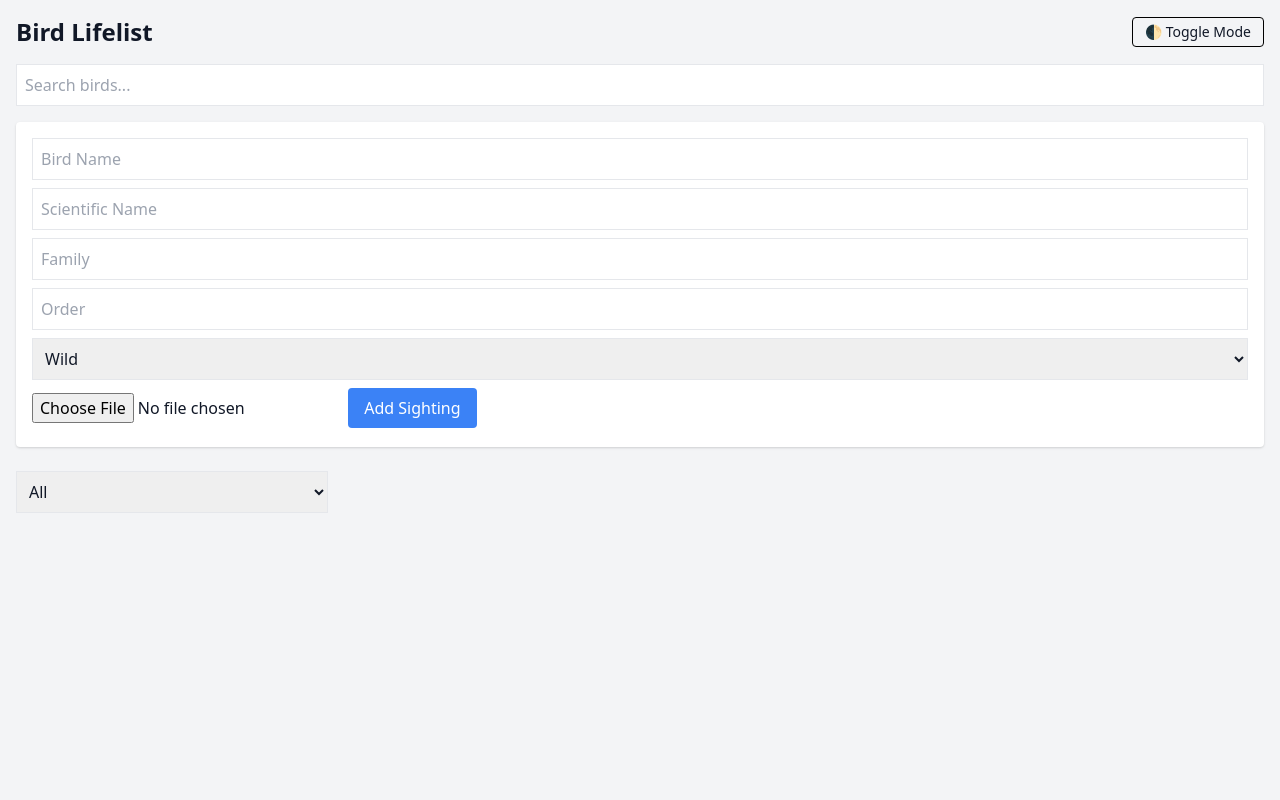
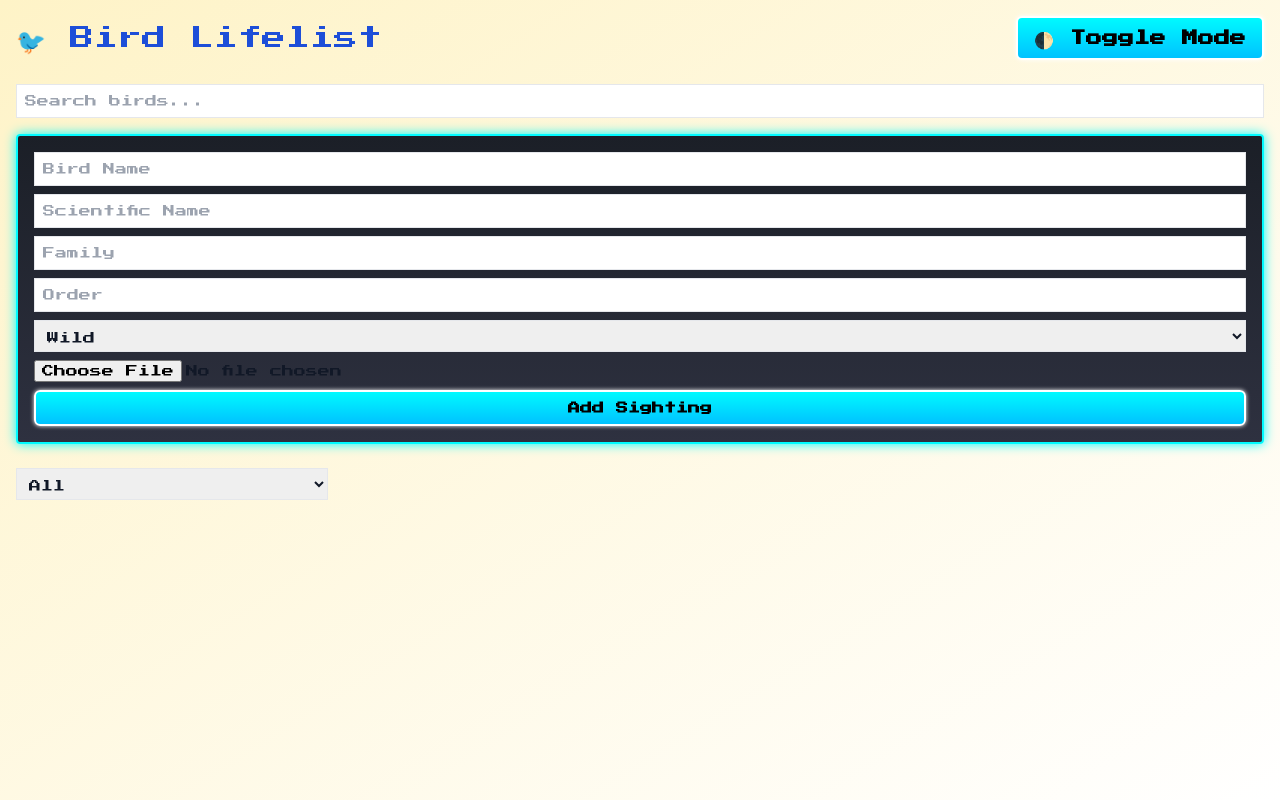
Before and after one commit to noelomorales/lifelist, a website: page public/index.html in a window 1280 px wide. Drawn offline with nearby package versions, Linux system fonts and the light colour scheme.

Commit message:
Update index.html

```diff
--- a/public/index.html
+++ b/public/index.html
@@ -6,21 +6,39 @@
   <title>Bird Lifelist</title>
   <script defer src="app.js"></script>
   <link href="https://cdn.jsdelivr.net/npm/tailwindcss@2.2.19/dist/tailwind.min.css" rel="stylesheet">
+  <link href="https://fonts.googleapis.com/css2?family=Press+Start+2P&display=swap" rel="stylesheet">
+  <style>
+    body {
+      font-family: 'Press Start 2P', system-ui, sans-serif;
+    }
+    .winamp-card {
+      border: 2px solid #00faff;
+      background: linear-gradient(to bottom, #1b1f27, #2e3140);
+      box-shadow: 0 0 12px #00faff;
+    }
+    .winamp-button {
+      background: linear-gradient(to bottom, #00faff, #00c2ff);
+      border: 2px solid #ffffff;
+      color: black;
+      font-weight: bold;
+      padding: 0.5rem 1rem;
+      border-radius: 6px;
+      box-shadow: 0 0 4px white;
+    }
+  </style>
 </head>
-<body class="bg-gray-100 text-gray-900 dark:bg-gray-900 dark:text-gray-100 p-4 transition-colors">
-  <div class="flex justify-between items-center mb-4">
-    <h1 class="text-2xl font-bold">Bird Lifelist</h1>
-    <button id="modeToggle" class="text-sm px-3 py-1 border rounded dark:border-white border-black hover:bg-gray-200 dark:hover:bg-gray-700 transition">
-      🌓 Toggle Mode
-    </button>
+<body class="bg-gradient-to-br from-yellow-100 via-sky-100 to-lime-100 dark:from-gray-900 dark:via-gray-800 dark:to-black text-gray-900 dark:text-gray-100 min-h-screen p-4 transition-colors">
+  <div class="flex justify-between items-center mb-6">
+    <h1 class="text-2xl text-blue-700 dark:text-blue-300">🐦 Bird Lifelist</h1>
+    <button id="modeToggle" class="winamp-button">🌓 Toggle Mode</button>
   </div>
 
   <div class="mb-4">
-    <input id="searchInput" type="text" placeholder="Search birds..." class="border p-2 w-full dark:bg-gray-800 dark:text-white" autocomplete="off" />
-    <ul id="autocompleteResults" class="bg-white dark:bg-gray-800 border rounded shadow mt-1 hidden max-h-60 overflow-y-auto text-sm"></ul>
+    <input id="searchInput" type="text" placeholder="Search birds..." class="border p-2 w-full bg-white dark:bg-gray-800 dark:text-white text-xs" autocomplete="off" />
+    <ul id="autocompleteResults" class="bg-white dark:bg-gray-800 border rounded shadow mt-1 hidden max-h-60 overflow-y-auto text-xs"></ul>
   </div>
 
-  <form id="sightingForm" class="bg-white dark:bg-gray-800 p-4 rounded shadow mb-6">
+  <form id="sightingForm" class="winamp-card p-4 rounded mb-6 text-xs">
     <input id="birdName" type="text" placeholder="Bird Name" required class="border p-2 mb-2 w-full dark:bg-gray-700 dark:text-white" />
     <input id="sciName" type="text" placeholder="Scientific Name" class="border p-2 mb-2 w-full dark:bg-gray-700 dark:text-white" readonly />
     <input id="family" type="text" placeholder="Family" class="border p-2 mb-2 w-full dark:bg-gray-700 dark:text-white" readonly />
@@ -32,10 +50,10 @@
     </select>
 
     <input id="birdImage" type="file" accept="image/*" class="mb-2" />
-    <button type="submit" class="bg-blue-500 text-white px-4 py-2 rounded">Add Sighting</button>
+    <button type="submit" class="winamp-button w-full">Add Sighting</button>
   </form>
 
-  <select id="filterTier" class="border p-2 mb-4 w-full sm:w-1/4 dark:bg-gray-700 dark:text-white">
+  <select id="filterTier" class="border p-2 mb-4 w-full sm:w-1/4 dark:bg-gray-700 dark:text-white text-xs">
     <option value="all">All</option>
     <option value="wild">Wild</option>
     <option value="captive">Captive</option>
```
